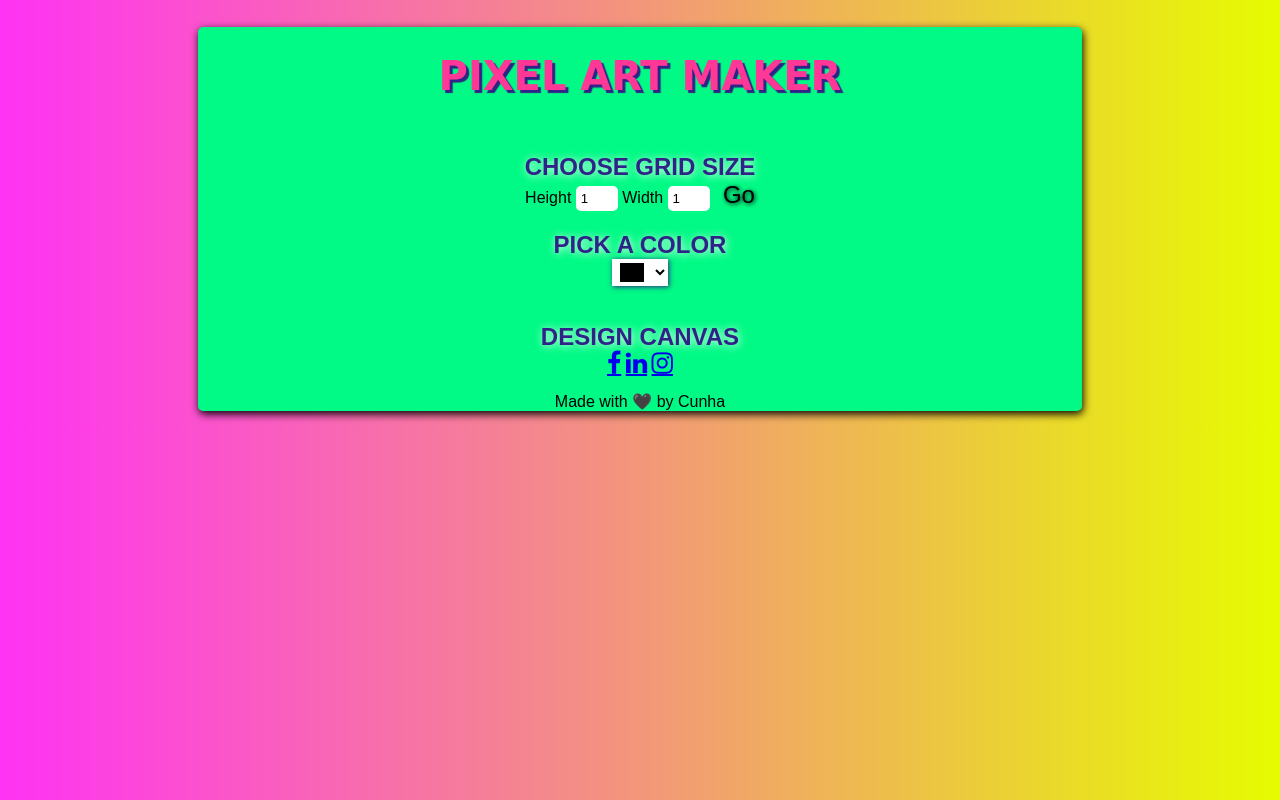
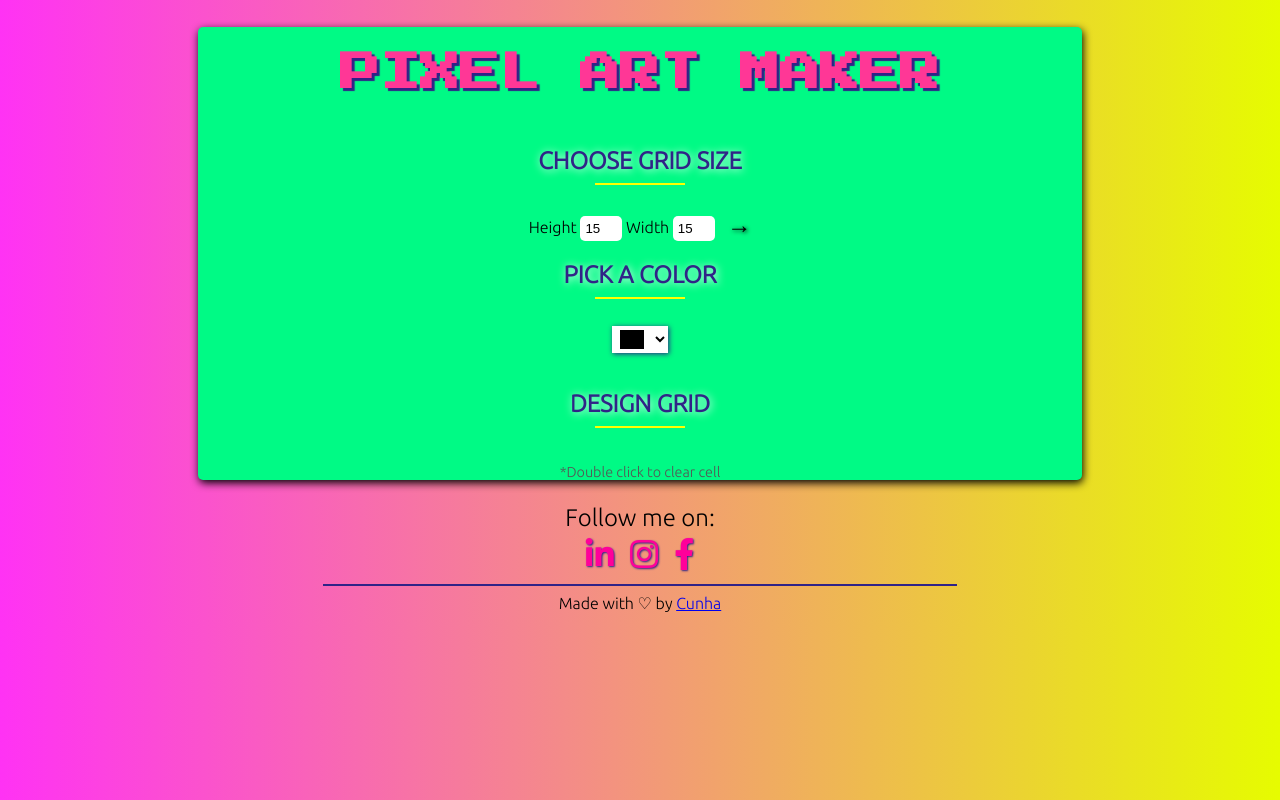
Before and after one commit to CunhaFerreira/PixelMaker, a plain HTML site: page index.html in a window 1280 px wide. Drawn offline with nearby package versions, Linux system fonts and the light colour scheme.

Commit message:
Update index.html

```diff
--- a/index.html
+++ b/index.html
@@ -4,20 +4,35 @@
 <head>
   <meta charset="utf-8">
   <meta name="description" content="A Project for Udacity">
+  <meta name="viewport" content="width=device-width, initial-scale=1">
 
+  <!-- Tab's Icon -->
+  <link rel="icon" type="image/png" href="img/logo-pixel.png">
   <title>Pixel Art Maker</title>
+
+  <!-- Jquery Library -->
   <script src="https://ajax.googleapis.com/ajax/libs/jquery/3.3.1/jquery.min.js"></script>
+
   <link href="css/styles.css" rel="stylesheet">
-  <link href="https://fonts.googleapis.com/css?family=Montserrat:300|Sacramento" rel="stylesheet">
-  <link rel="stylesheet" href="https://cdnjs.cloudflare.com/ajax/libs/font-awesome/4.7.0/css/font-awesome.min.css">
+
+  <!-- Google Fonts -->
+  <link href="https://fonts.googleapis.com/css?family=Ubuntu:300|Press+Start+2P" rel="stylesheet">
+
+  <!-- Font Awesome -->
+  <link rel="stylesheet" href="https://use.fontawesome.com/releases/v5.8.2/css/all.css"
+    integrity="sha384-oS3vJWv+0UjzBfQzYUhtDYW+Pj2yciDJxpsK1OYPAYjqT085Qq/1cq5FLXAZQ7Ay" crossorigin="anonymous">
 
 </head>
 
 <body>
+
+  <!-- Container Section -->
   <div class="container">
+
     <header>
       <div class="row">
         <div class="col">
+
           <h1>Pixel Art Maker</h1>
 
         </div>
@@ -25,37 +40,70 @@
     </header>
 
     <section>
+
       <div class="row">
-      <h2>Choose Grid Size</h2>
+
         <form id="sizePicker">
+          <h2>Choose Grid Size</h2>
+
+          <hr class="hr">
+
           Height
-          <input type="number" id="input_height" name="height" min="1" value="1">
+          <input type="number" id="input_height" name="height" value="15" min="1">
           Width
-          <input type="number" id="input_width" name="width" min="1" value="1">
-          <button type="button" id="submitBtn">Go</button>
+          <input type="number" id="input_width" name="width" value="15" min="1">
+
+          <button type="button" id="submitBtn">&#8594;</button>
+
         </form>
 
         <h2>Pick a color</h2>
 
+        <hr class="hr">
+
         <input type="color" id="colorPicker" list="">
-        <h2>Design Canvas</h2>
+
+        <h2>Design Grid</h2>
+
+        <hr class="hr">
 
         <table id="pixel_canvas"></table>
+        <p class="double_click">*Double click to clear cell</p>
+
       </div>
+
     </section>
 
+  </div>
+  <!-- End Container Section -->
+
+
+  <!-- Start Footer -->
+  <div id="footer" class="offset">
+
     <footer>
-      <a href="https://www.facebook.com/paolacunhaferreira"
-       class="fa fa-facebook" style="font-size: 25px">
-       </a>
-      <a href="https://www.linkedin.com/in/paola-cunha-819654180/"
-       class="fa fa-linkedin" style="font-size: 25px">
-       </a>
-      <a href="https://www.instagram.com/paolacunhaferreira/?hl=en"
-       class="fa fa-instagram"style="font-size: 25px">
-       </a>
-       <p>Made with &#128420; by Cunha</p>
+      <div class="row justify-content-center">
+
+        <!-- Social Icons Section -->
+        <div class="col-md-5 text-center">
+          <p class="footer-p">Follow me on:</p>
+          <div class="col-md-12 text-center">
+            <a href="https://www.linkedin.com/in/paolacunhaferreira/" target="_blank">
+              <i class="social-icon fab fa-linkedin-in fa-2x"></i></a>
+            <a href="https://www.instagram.com/paolacunhaferreira/?hl=en" target="_blank">
+              <i class="social-icon fab fa-instagram fa-2x"></i></a>
+            <a href="https://www.facebook.com/profile.php?id=100010049773947" target="_blank">
+              <i class="social-icon fab fa-facebook-f fa-2x"></i></a>
+          </div>
+        </div>
+
+        <hr>
+
+        Made with &#9825; by <a href="https://cunhaferreira.github.io/Portfolio/" target="_blank">Cunha</a>
+      </div>
+
     </footer>
+
   </div>
 
   <script src="js/designs.js"></script>
```
